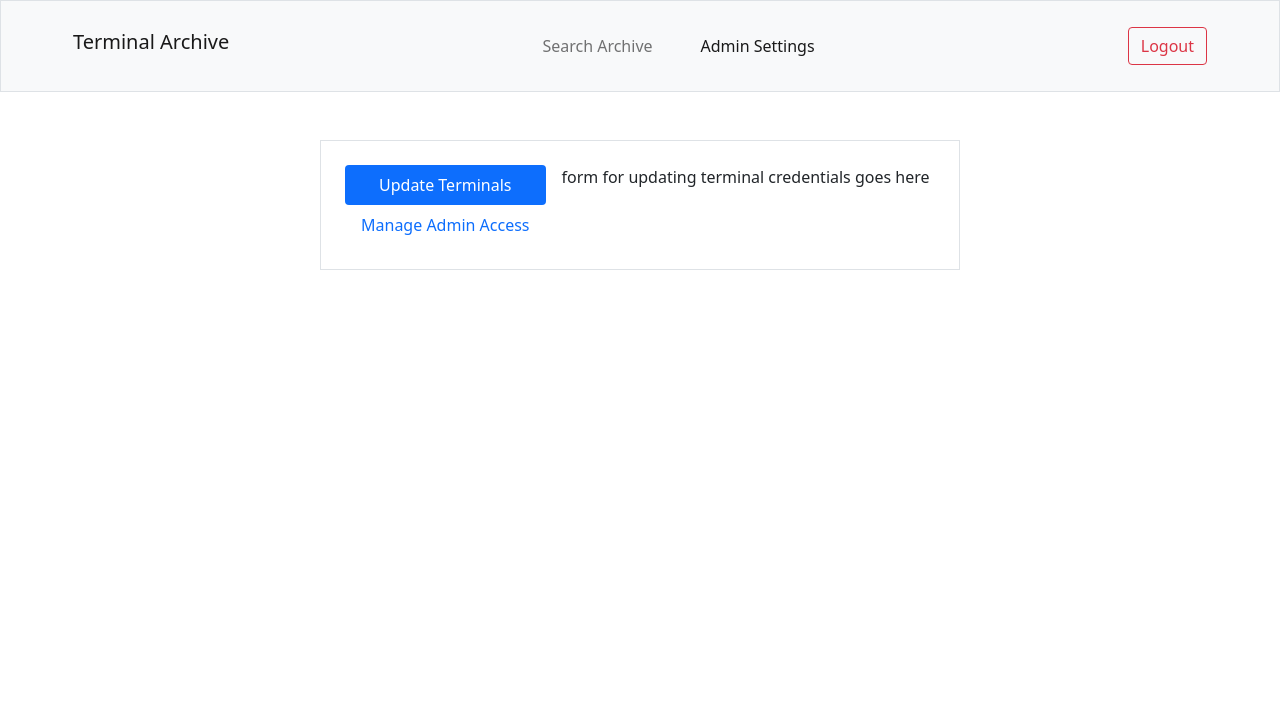
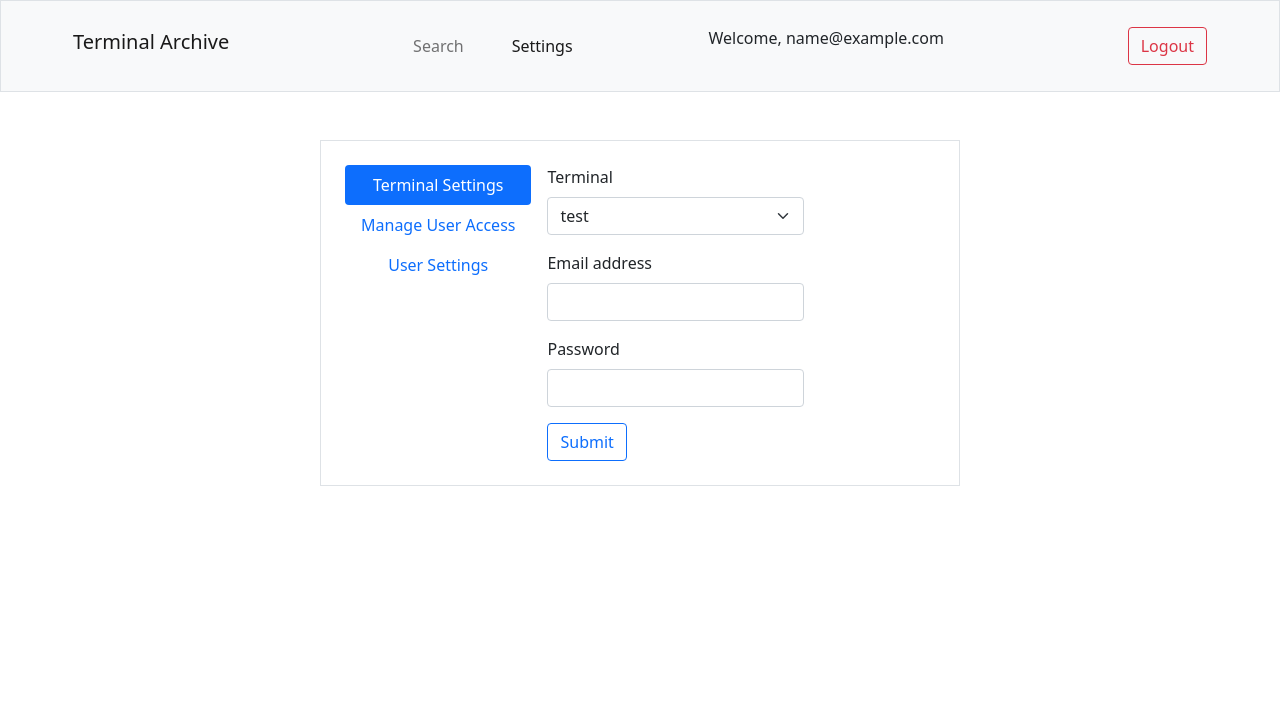
Before and after one commit to ChristianMLand/terminal-archive, a Flask app: template flask_app/templates/admin.html in a window 1280 px wide. Shown: the top 701 px of the page. Run offline with Flask 2, Linux system fonts and the light colour scheme; the template is opened without the code that fills it: most values are stand-ins (such as "Sample title", 1, 10 or a date in 2020).

Commit message:
updates to admin and settings

```diff
--- /dev/null
+++ b/flask_app/static/css/style.css
@@ -0,0 +1,12 @@
+table {
+    text-transform:capitalize;
+    background: white;
+}
+
+table.table {
+    z-index: -2;
+}
+
+footer.fixed-bottom {
+    z-index: -1;
+}
--- /dev/null
+++ b/flask_app/static/js/admin.js
@@ -0,0 +1,17 @@
+const terminalForm = document.querySelector("#terminal-form")
+const terminalSelect = terminalForm.querySelector("select")
+
+terminalSelect.addEventListener('change', e => {
+    const terminalEmail = terminalForm.querySelector('input[type=email]')
+    const terminalPassword = terminalForm.querySelector('input[type=text]')
+
+    axios.get(`/terminals/${e.target.value}`)
+    .then(data => {
+        terminal = data.data.terminal;
+        terminalEmail.value = terminal.auth_email
+        terminalPassword.value = terminal.auth_password
+        console.log(data)
+    })
+    .catch(console.error)
+    console.log(terminalEmail)
+})
--- a/flask_app/static/script.js
+++ b/flask_app/static/js/search.js
@@ -1,9 +1,7 @@
 const form = document.querySelector("form")
 const tbody = document.querySelector("tbody")
 
-
 $('.selectpicker').selectpicker();
-
 
 form.addEventListener('submit', e => {
     e.preventDefault();
--- a/flask_app/static/style.css
+++ /dev/null
@@ -1,7 +0,0 @@
-footer {
-    z-index: -100;
-}
-
-table {
-    text-transform:capitalize;
-}
--- a/flask_app/templates/admin.html
+++ b/flask_app/templates/admin.html
@@ -10,8 +10,12 @@
     <link href="https://cdn.jsdelivr.net/npm/bootstrap@5.1.3/dist/css/bootstrap.min.css" rel="stylesheet"
         integrity="sha384-1BmE4kWBq78iYhFldvKuhfTAU6auU8tT94WrHftjDbrCEXSU1oBoqyl2QvZ6jIW3" crossorigin="anonymous">
     <link href="style.css" rel="stylesheet">
-    <link href="https://cdn.jsdelivr.net/npm/bootstrap@5.1.3/dist/css/bootstrap.min.css" rel="stylesheet" integrity="sha384-1BmE4kWBq78iYhFldvKuhfTAU6auU8tT94WrHftjDbrCEXSU1oBoqyl2QvZ6jIW3" crossorigin="anonymous">
-    <script src="https://cdn.jsdelivr.net/npm/bootstrap@5.1.3/dist/js/bootstrap.bundle.min.js" integrity="sha384-ka7Sk0Gln4gmtz2MlQnikT1wXgYsOg+OMhuP+IlRH9sENBO0LRn5q+8nbTov4+1p" crossorigin="anonymous"></script>
+    <link href="https://cdn.jsdelivr.net/npm/bootstrap@5.1.3/dist/css/bootstrap.min.css" rel="stylesheet"
+        integrity="sha384-1BmE4kWBq78iYhFldvKuhfTAU6auU8tT94WrHftjDbrCEXSU1oBoqyl2QvZ6jIW3" crossorigin="anonymous">
+    <script src="https://cdn.jsdelivr.net/npm/bootstrap@5.1.3/dist/js/bootstrap.bundle.min.js"
+        integrity="sha384-ka7Sk0Gln4gmtz2MlQnikT1wXgYsOg+OMhuP+IlRH9sENBO0LRn5q+8nbTov4+1p"
+        crossorigin="anonymous"></script>
+        <script src="https://cdn.jsdelivr.net/npm/axios/dist/axios.min.js"></script>
 </head>
 
 <body>
@@ -19,43 +23,71 @@
         <a href="/" class="navbar-brand h1 mx-5">Terminal Archive</a>
         <ul class="navbar-nav flex-row gap-5">
             <li class="nav-item">
-                <a class="nav-link" aria-current="page" href="/search">Search Archive</a>
+                <a class="nav-link" aria-current="page" href="/search">Search</a>
             </li>
             <li class="nav-item">
-                <a class="nav-link active" href="/admin">Admin Settings</a>
+                <a class="nav-link active" href="/settings">Settings</a>
             </li>
         </ul>
-        <button class="btn btn-outline-danger mx-5" type="button">Logout</button>
+        <p>Welcome, {{logged_user.email}}</p>
+        <a href="/logout" class="btn btn-outline-danger mx-5">Logout</a>
     </nav>
     <main class="d-flex justify-content-between border p-4 col-6 mx-auto">
         <div class="d-flex align-items-start">
             <div class="nav flex-column nav-pills me-3" id="v-pills-tab" role="tablist" aria-orientation="vertical">
                 <button class="nav-link active" id="v-pills-home-tab" data-bs-toggle="pill"
                     data-bs-target="#v-pills-home" type="button" role="tab" aria-controls="v-pills-home"
-                    aria-selected="true">Update Terminals</button>
+                    aria-selected="true">Terminal Settings</button>
                 <button class="nav-link" id="v-pills-profile-tab" data-bs-toggle="pill"
                     data-bs-target="#v-pills-profile" type="button" role="tab" aria-controls="v-pills-profile"
-                    aria-selected="false">Manage Admin Access</button>
+                    aria-selected="false">Manage User Access</button>
+                <button class="nav-link" id="v-pills-settings-tab" data-bs-toggle="pill"
+                    data-bs-target="#v-pills-settings" type="button" role="tab" aria-controls="v-pills-settings"
+                    aria-selected="false">User Settings</button>
             </div>
             <div class="tab-content" id="v-pills-tabContent">
                 <div class="tab-pane fade show active" id="v-pills-home" role="tabpanel"
                     aria-labelledby="v-pills-home-tab">
-                    <form action="">
-                        form for updating terminal credentials goes here
+                    <form id="terminal-form" action="">
+                        <div class="mb-3">
+                            <label class="form-label">Terminal</label>
+                            <select name="terminal" class="form-select">
+                                <option value="1">test</option>
+                                {% for terminal in terminals %}
+                                <option value="{{terminal.id}}">{{terminal.name}}</option>
+                                {% endfor %}
+                            </select>
+                        </div>
+                        <div class="mb-3">
+                            <label for="exampleInputEmail1" class="form-label">Email address</label>
+                            <input type="email" class="form-control" id="exampleInputEmail1">
+                        </div>
+                        <div class="mb-3">
+                            <label for="exampleInputPassword1" class="form-label">Password</label>
+                            <input type="text" class="form-control" id="exampleInputPassword1">
+                        </div>
+                        <button type="submit" class="btn btn-outline-primary">Submit</button>
                     </form>
                 </div>
                 <div class="tab-pane fade" id="v-pills-profile" role="tabpanel" aria-labelledby="v-pills-profile-tab">
                     <form action="">
-                        form for adding and removing admin access goes here
+                        <label for=""></label>
+                        <textarea class="form-control" name="" id="" cols="30" rows="10"></textarea>
+                    </form>
+                </div>
+                <div class="tab-pane fade" id="v-pills-settings" role="tabpanel" aria-labelledby="v-pills-settings-tab">
+                    <form action="">
+                        <label for=""></label>
+                        <textarea class="form-control" name="" id="" cols="30" rows="10"></textarea>
                     </form>
                 </div>
             </div>
         </div>
-
     </main>
     <footer class="p-3 text-center fixed-bottom bg-light border mt-5">
         <p class="text-secondary">&copy; 2022 Christian Land All rights reserved.</p>
     </footer>
+    <script src="{{url_for('static', filename='js/admin.js')}}"></script>
 </body>
 
 </html>
```
Also changed, not shown: flask_app/controllers/terminal_controller.py (+50 -3 lines), flask_app/controllers/user_controller.py (+65 -10 lines), flask_app/models/user_model.py (added, +17 -0 lines), flask_app/templates/index.html (+10 -7 lines), flask_app/templates/search.html (+7 -6 lines).
